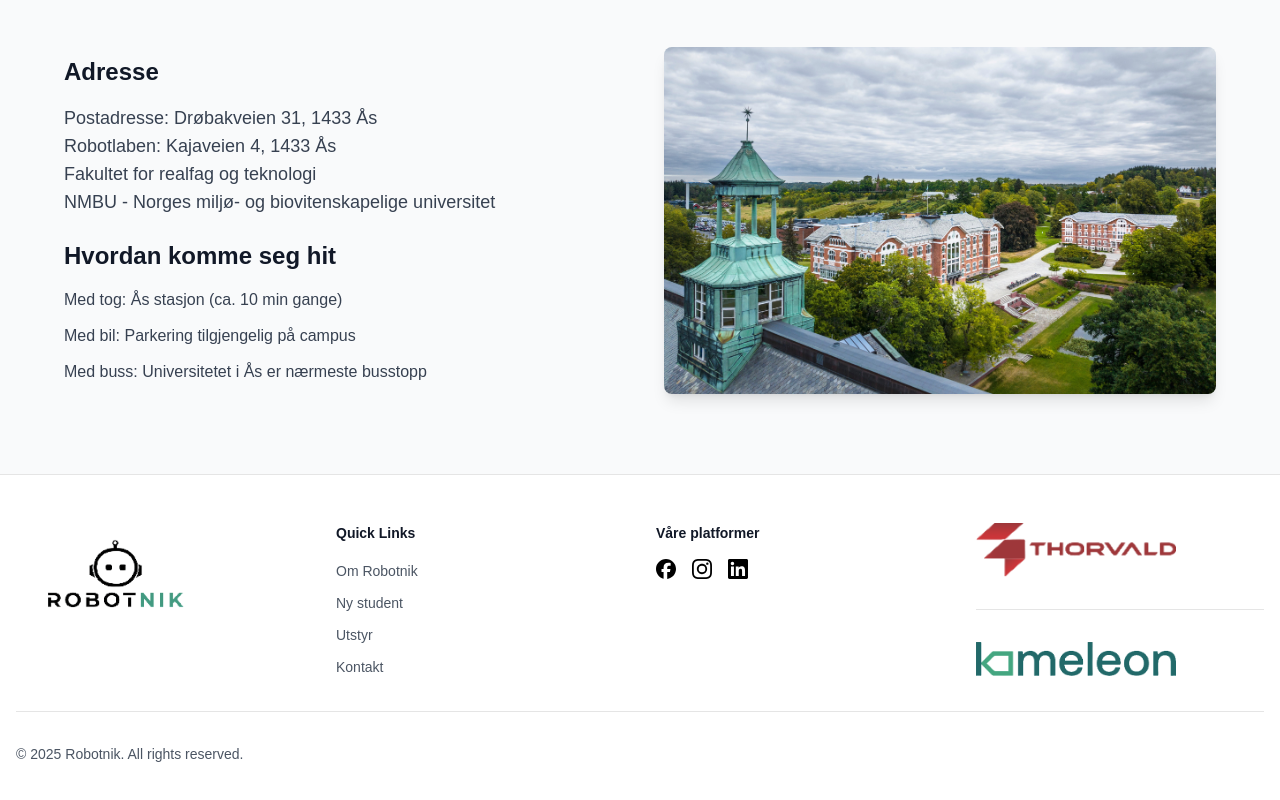
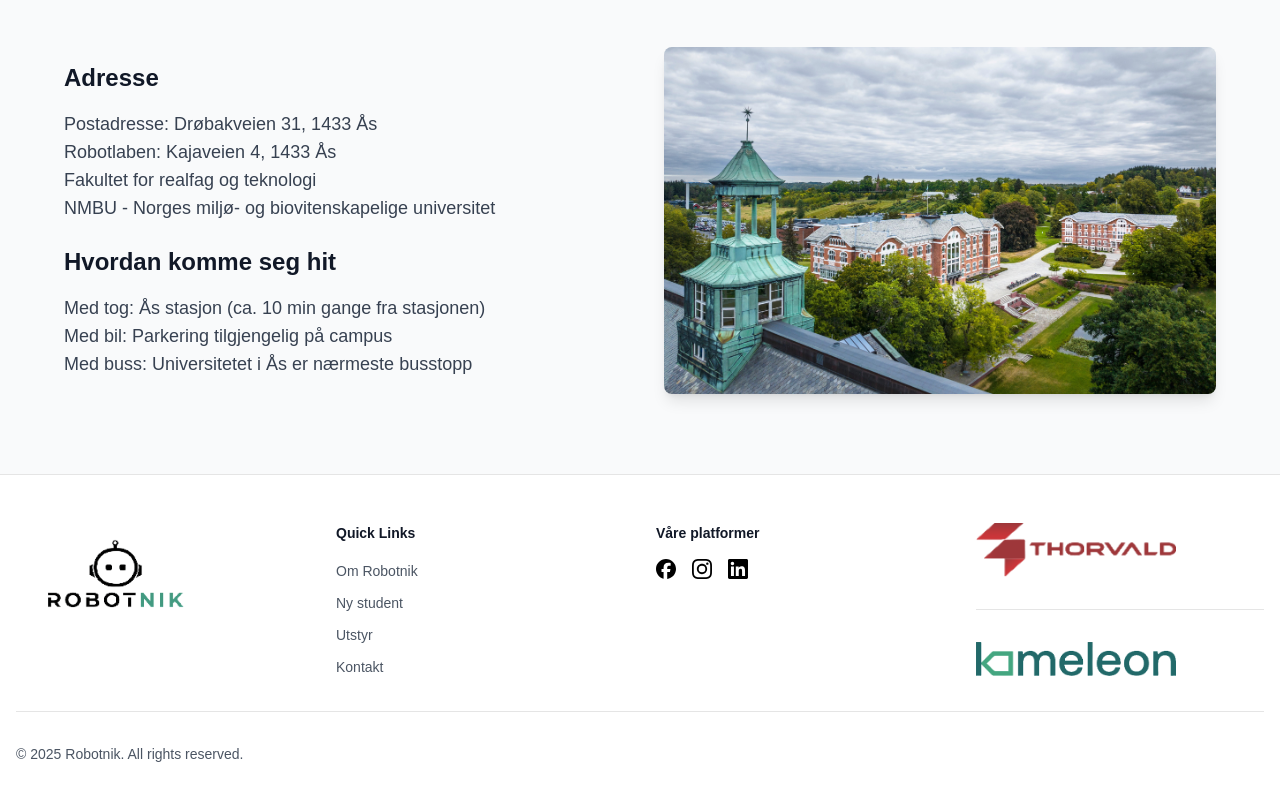
Before and after one commit to joasmund/robotnik-side, a Next.js app in the folder robotnik-page/: page /kontakt in a window 1280 px wide. Shown: the part 849-1649 px from the top of the page. Built offline with nearby package versions, Linux system fonts and the light colour scheme.

Commit message:
minor changes

```diff
--- a/robotnik-page/app/kontakt/page.tsx
+++ b/robotnik-page/app/kontakt/page.tsx
@@ -156,17 +156,11 @@ export default function ContactPage() {
                 </p>
 
                 <h3 className="text-2xl font-bold mb-4 text-gray-900">Hvordan komme seg hit</h3>
-                <div className="space-y-3">
-                  <p className="text-gray-700">
-                    <span className="font-medium">Med tog:</span> Ås stasjon (ca. 10 min gange)
-                  </p>
-                  <p className="text-gray-700">
-                    <span className="font-medium">Med bil:</span> Parkering tilgjengelig på campus
-                  </p>
-                  <p className="text-gray-700">
-                    <span className="font-medium">Med buss:</span> Universitetet i Ås er nærmeste busstopp
-                  </p>
-                </div>
+                <p className="text-lg text-gray-700">
+                  <span className="font-medium">Med tog:</span> Ås stasjon (ca. 10 min gange fra stasjonen)<br />
+                  <span className="font-medium">Med bil:</span> Parkering tilgjengelig på campus<br />
+                  <span className="font-medium">Med buss:</span> Universitetet i Ås er nærmeste busstopp<br />
+                </p>
               </div>
 
               <div>
--- a/robotnik-page/app/ny-student/page.tsx
+++ b/robotnik-page/app/ny-student/page.tsx
@@ -1,20 +1,12 @@
 "use client";
 
-import { Button } from "@/components/ui/button";
-import Link from "next/link";
 import { Header } from "@/components/ui/header";
 import { Footer } from "@/components/ui/footer";
 import Image from "next/image";
 import { useEffect, useState } from "react";
-import { getUpcomingEvents } from "@/utils/eventUtils";
-import { ChevronRight, ChevronDown } from "lucide-react";
-import { EventCard } from "@/components/ui/EventCard";
+import Link from "next/link";
+import { ChevronDown } from "lucide-react";
 import { Analytics } from "@vercel/analytics/next";
-import { SplineScene } from "@/components/ui/splite";
-import { Card } from "@/components/ui/testcard"
-import { Spotlight } from "@/components/ui/spotlight"
-
-// FAQ Item Component
 import { ReactNode } from "react";
 
 interface FAQItemProps {
@@ -50,7 +42,6 @@ const FAQItem = ({ question, answer }: FAQItemProps) => {
 
 
 export default function RobotnikLandingPage() {
-  const upcomingEvents = getUpcomingEvents(3);
   const [isLoaded, setIsLoaded] = useState(false);
   const [showHeader, setShowHeader] = useState(true);
   const [lastScrollY, setLastScrollY] = useState(0);
--- a/robotnik-page/app/styret/page.tsx
+++ b/robotnik-page/app/styret/page.tsx
@@ -234,14 +234,15 @@ export default function StyretPage() {
                 </p>
                 <div className="space-y-3">
                   <p className="text-gray-700">
-                    <span className="font-medium">Generell henvendelse:</span> styret@robotnik.no
+                    <span className="font-medium">Generell henvendelse:</span> robotnik@nmbu.no
                   </p>
-                  <p className="text-gray-700">
-                    <span className="font-medium">Styremøter:</span> Hver tirsdag kl. 16:00 i robotikklaben
-                  </p>
-                  <p className="text-gray-700">
-                    <span className="font-medium">Kontor:</span> Robotikklaben, Campus Ås
-                  </p>
+                </div>
+                <div className="mt-8">
+                  <Link href="/kontakt">
+                    <Button size="lg" className="bg-blue-600 hover:bg-blue-700 text-white">
+                      Gå til kontaktside
+                    </Button>
+                  </Link>
                 </div>
               </div>
               <div>
```
